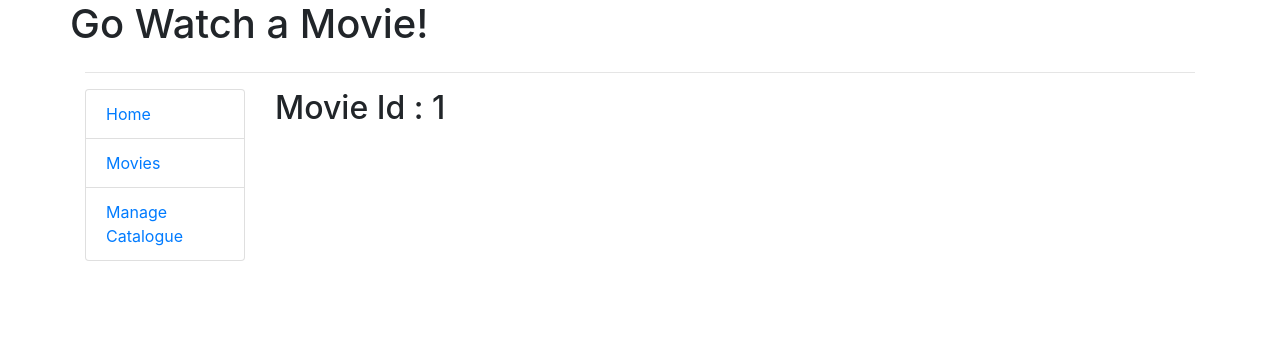
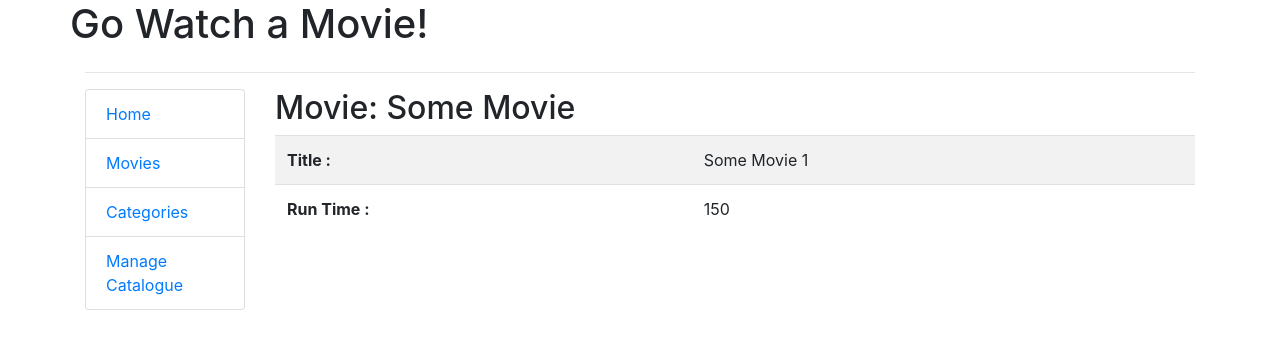
Before and after one commit to rizalaji1st/movie-management, a React (Create React App) app: page /movies/1 in a window 1280 px wide. Shown: the top 348 px of the page. Built offline with nearby package versions, Linux system fonts and the light colour scheme.

Commit message:
Menyiapkan view untuk satu tampilan movie

```diff
--- a/src/App.js
+++ b/src/App.js
@@ -1,8 +1,10 @@
 import React,{Fragment} from "react";
-import {BrowserRouter as Router, Switch, Route, Link, useParams} from 'react-router-dom';
+import {BrowserRouter as Router, Switch, Route, Link, useParams, useRouteMatch} from 'react-router-dom';
 import Movies from './components/Movies';
 import Admin from './components/Admin';
 import Home from './components/Home';
+import Categories from './components/Categories';
+import OneMovie from './components/OneMovie';
 
 export default function App() {
   return (
@@ -25,6 +27,9 @@ export default function App() {
                       <Link to="/movies">Movies</Link>
                     </li>
                     <li className="list-group-item">
+                      <Link to="/by-category">Categories</Link>
+                    </li>
+                    <li className="list-group-item">
                       <Link to="/admin">Manage Catalogue</Link>
                     </li>
                   </ul>
@@ -32,12 +37,23 @@ export default function App() {
             </div>
             <div className="col-md-10">
               <Switch>
-                <Route path="/movies/:id">
-                  <Movie />
-                </Route>
+                <Route path="/movies/:id" component={OneMovie} />
                 <Route path="/movies">
                   <Movies />
                 </Route>
+                <Route exact path="/by-category">
+                  <CategoryPage/>
+                </Route>
+
+                <Route exact
+                path="/by-category/drama"
+                render={(props) => <Categories {...props} title={`Drama`} />}
+                />
+                <Route exact
+                path="/by-category/comedy"
+                render={(props) => <Categories {...props} title={`Comedy`} />}
+                />
+
                 <Route path="/admin">
                   <Admin />
                 </Route>
@@ -52,8 +68,17 @@ export default function App() {
   );
 }
 
-function Movie(){
-  let {id} = useParams();
+function CategoryPage(){
+  let {path, url } = useRouteMatch();
 
-  return <h2>Movie Id : {id}</h2>
+  return (
+    <div>
+      <h2>Categories</h2>
+
+      <ul>
+        <li><Link to={`${path}/comedy`}>Comedy</Link></li>
+        <li><Link to={`${path}/drama`}>Drama</Link></li>
+      </ul>
+    </div>
+  );
 }
--- /dev/null
+++ b/src/components/Categories.js
@@ -0,0 +1,8 @@
+import React, { Component } from 'react'
+
+
+export default class Categories extends Component{
+    render(){
+        return <h2>Category : {this.props.title}</h2>
+    }
+}
--- /dev/null
+++ b/src/components/OneMovie.js
@@ -0,0 +1,36 @@
+import React, { Component, Fragment } from 'react'
+
+export default class OneMovie extends Component{
+    state = {movie:{}};
+
+    componentDidMount(){
+        this.setState({movie:{
+            id: this.props.match.params.id,
+            title: "Some Movie",
+            runtime: 150
+        }})
+    }
+
+    render(){
+        return(
+            <Fragment>
+                <h2>Movie: {this.state.movie.title}</h2>
+                <table className="table table-compact table-striped">
+                    <thead>
+
+                    </thead>
+                    <tbody>
+                        <tr>
+                            <td><strong>Title : </strong></td>
+                            <td>{this.state.movie.title} {this.state.movie.id}</td>
+                        </tr>
+                        <tr>
+                            <td><strong>Run Time : </strong></td>
+                            <td>{this.state.movie.runtime}</td>
+                        </tr>
+                    </tbody>
+                </table>
+            </Fragment>
+        );
+    }
+}
```
